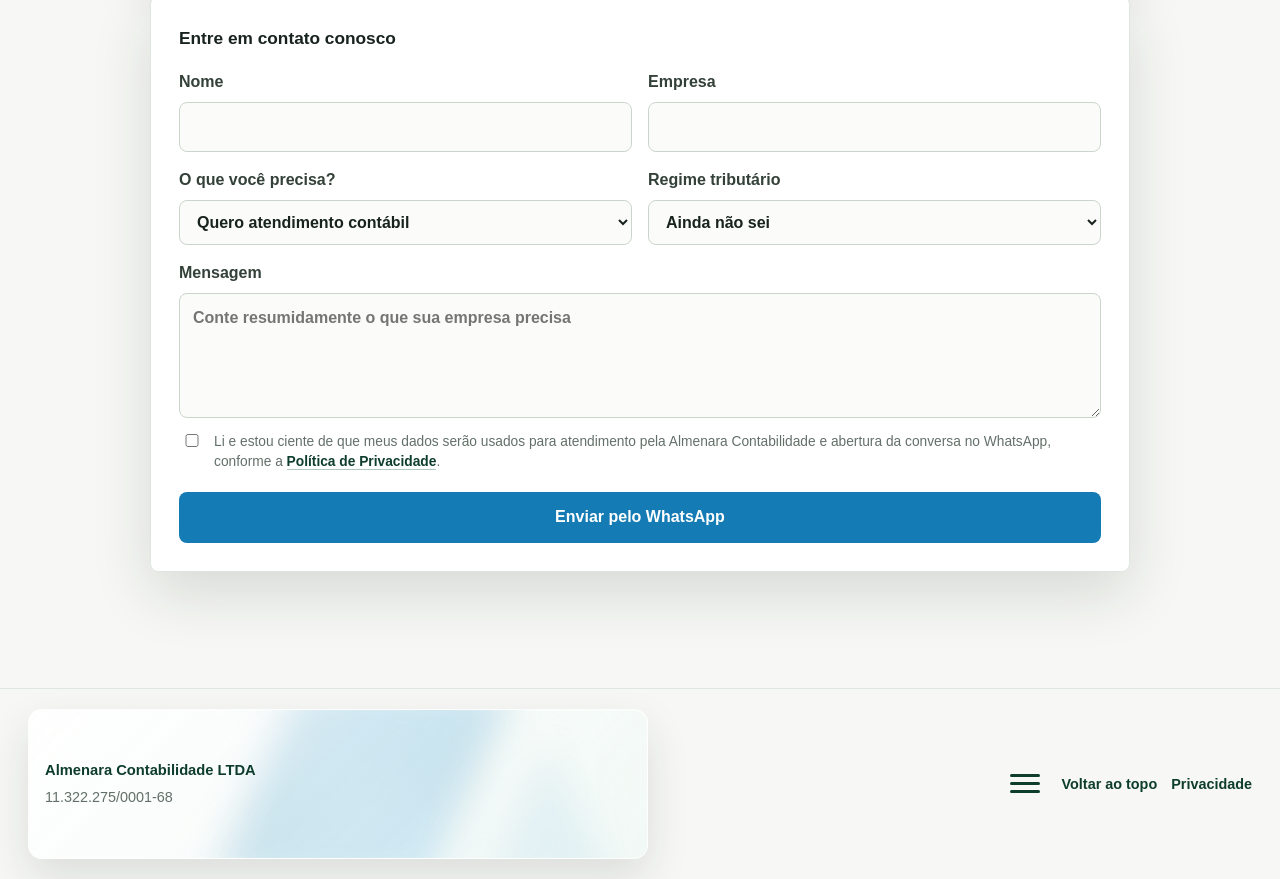
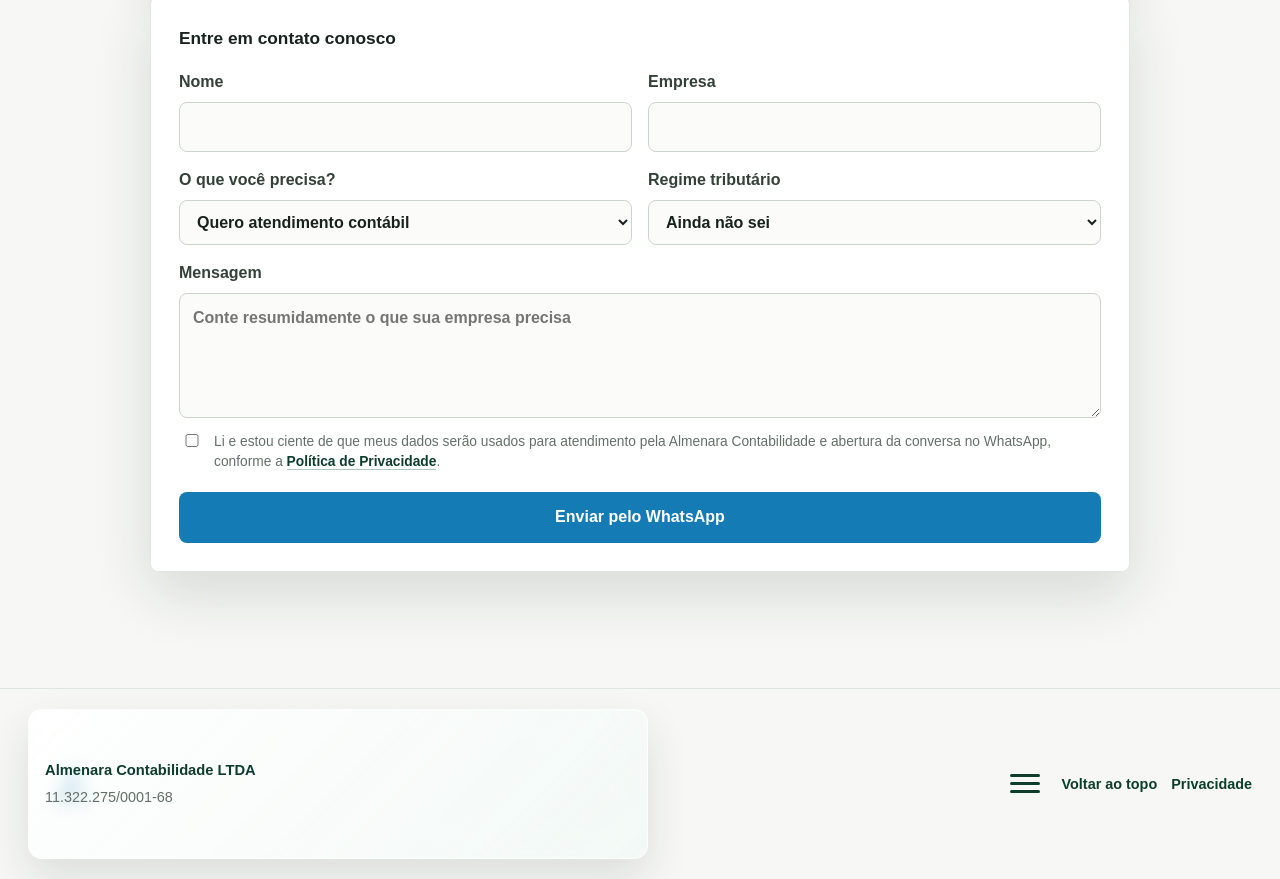
Before and after one commit to celsonaemen/siteempresarial, a plain HTML site: page index.html in a window 1280 px wide. Shown: the part 6571-7450 px from the top of the page. Drawn offline with Linux system fonts and the light colour scheme; files whose address does not match are found by name.

Commit message:
style: ajusta logo de fundo do footer ao tamanho do header

```diff
--- a/styles.css
+++ b/styles.css
@@ -1389,12 +1389,15 @@ textarea {
 .footer-company-front::before {
   content: "";
   position: absolute;
-  inset: -18px;
+  top: 50%;
+  left: 18px;
+  width: 44px;
+  height: 44px;
   z-index: 0;
-  background: url("assets/foto-contabilidade-almenara.png") center / cover no-repeat;
-  filter: blur(18px) saturate(1.08);
-  opacity: 0.42;
-  transform: scale(1.08);
+  background: url("assets/foto-contabilidade-almenara.png") center / contain no-repeat;
+  filter: blur(8px) saturate(1.08);
+  opacity: 0.5;
+  transform: translateY(-50%);
 }
 
 .footer-company-front::after {
```
